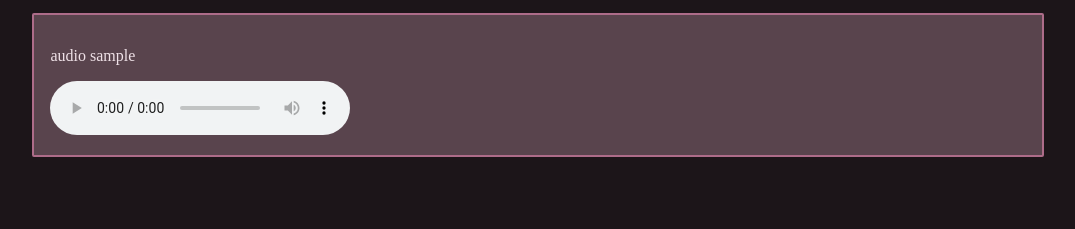
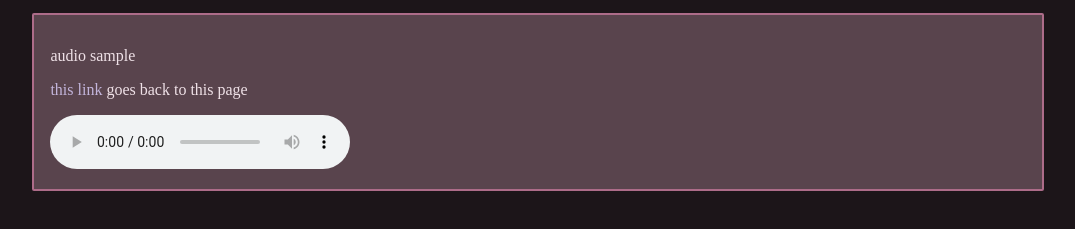
Before and after one commit to alexa-w/filamentgarden, a plain HTML site: page public/index.html in a window 1280 px wide. Shown: the part 135-364 px from the top of the page, without its empty margins (102-1177 px from the left). Drawn offline with Linux system fonts and the light colour scheme.

Commit message:
add link

```diff
--- a/public/index.css
+++ b/public/index.css
@@ -3,7 +3,7 @@
     --section-bg-color: #59444d;
     --accent-color: #ad6c89;
     --text-color: #efe1e7;
-    --link-color: #e8e0f5;
+    --link-color: #c3b5db;
 }
 
 body {
--- a/public/index.html
+++ b/public/index.html
@@ -10,6 +10,7 @@
 			</div>
 			<div class="section">
 				<p>audio sample</p>
+				<p><a href="https://filament.garden">this link</a> goes back to this page</p>
 				<audio controls>
 					<source src="https://filament-sound-storage.nyc3.cdn.digitaloceanspaces.com/syntheticgoddess%20-%20picopique!%20-%2004%20fickle%20things.flac" type="audio/flac">
 					Your browser does not support audio elements.
```
